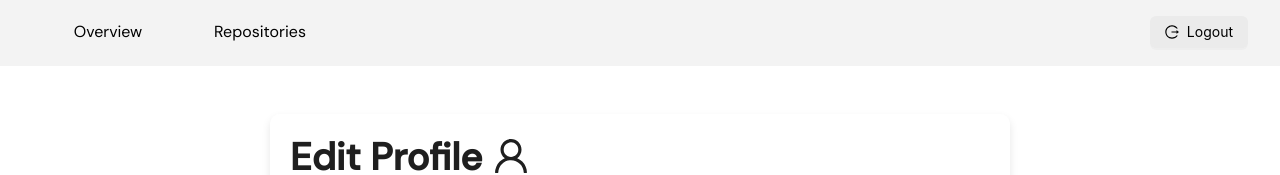
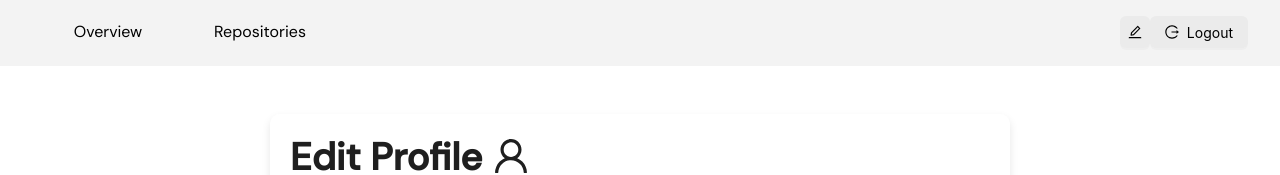
Before and after one commit to CauBitten/SaraVideo, a React (Vite) app in the folder frontend/: page /editar-usuario in a window 1280 px wide. Shown: the top 175 px of the page. Built offline with nearby package versions, Linux system fonts and the light colour scheme; no server answers.

Commit message:
Edit Profile Button In NavBar

```diff
--- a/frontend/src/components/NavBar.jsx
+++ b/frontend/src/components/NavBar.jsx
@@ -1,5 +1,5 @@
 import { Layout, Menu, Button } from "antd";
-import { LogoutOutlined } from "@ant-design/icons";
+import { LogoutOutlined, EditOutlined } from "@ant-design/icons";
 import { useNavigate, useLocation } from "react-router-dom"; // Importa useLocation
 import { useState, useEffect } from "react"; // Importa useEffect para rastrear mudanças de rota
 import "../styles/NavBar.css"; // Adicione o CSS personalizado
@@ -32,6 +32,10 @@ const NavBar = () => {
     navigate("/");
   };
 
+  const handleEdit = () => {
+    navigate("/editar-usuario");
+  };
+
   return (
     <Header className="custom-header">
       <Menu
@@ -57,7 +61,14 @@ const NavBar = () => {
         </Menu.Item>
       </Menu>
 
-      <div className="custom-logout-container">
+      <div className="custom-container">
+        <Button
+          type="default"
+          icon={<EditOutlined />}
+          className="custom-edit-profile-button"
+          onClick={handleEdit}
+        />
+
         <Button
           type="default"
           icon={<LogoutOutlined />}
@@ -66,6 +77,7 @@ const NavBar = () => {
         >
           Logout
         </Button>
+
       </div>
     </Header>
   );
--- a/frontend/src/components/repository/Repository.jsx
+++ b/frontend/src/components/repository/Repository.jsx
@@ -9,10 +9,6 @@ function Repository() {
 
   const handleCreateRepoClick = () => {
     navigate("/criar-repo");
-  };
-
-  const handleEditUserClick = () => {
-    navigate("/editar-usuario");
   };
 
   return (
@@ -31,10 +27,6 @@ function Repository() {
         </div>
 
         <UserRepos />
-
-        <button onClick={handleEditUserClick} className="edit-profile-submit">
-          Editar Perfil
-        </button>
       </div>
     </div>
   );
--- a/frontend/src/styles/NavBar.css
+++ b/frontend/src/styles/NavBar.css
@@ -44,13 +44,20 @@
   text-align: center;
 }
 
-.custom-logout-button {
+.custom-container {
+  width: 10dvw;
+  display: flex;
+  justify-content: space-around;
+  align-items: center;
+}
+
+.custom-logout-button, .custom-edit-profile-button {
   color: black;
   border: none;
   background-color: #ebebeb;
 }
 
-.custom-logout-button:hover {
+.custom-logout-button:hover, .custom-edit-profile-button:hover {
   color: black !important;
 }
 
```
